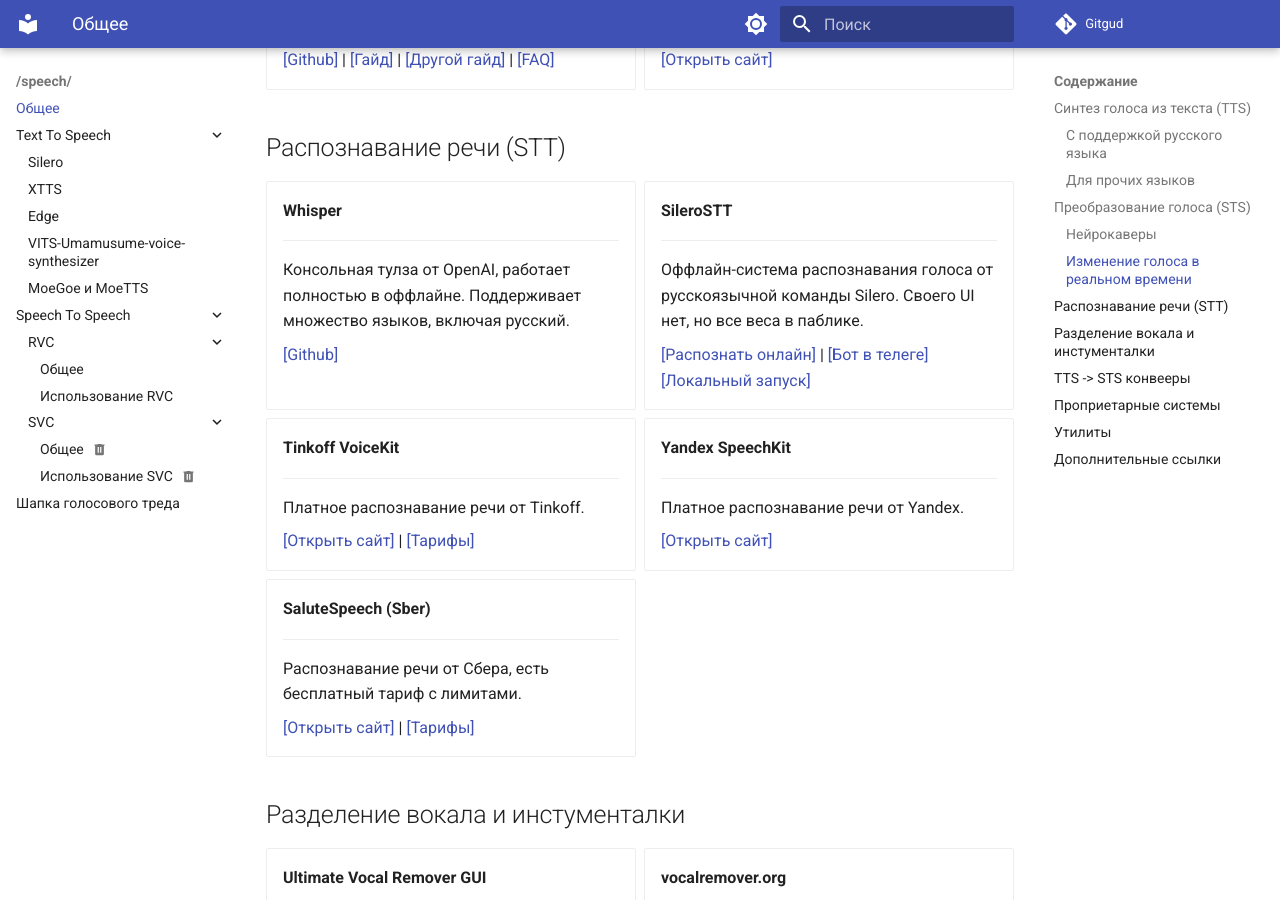
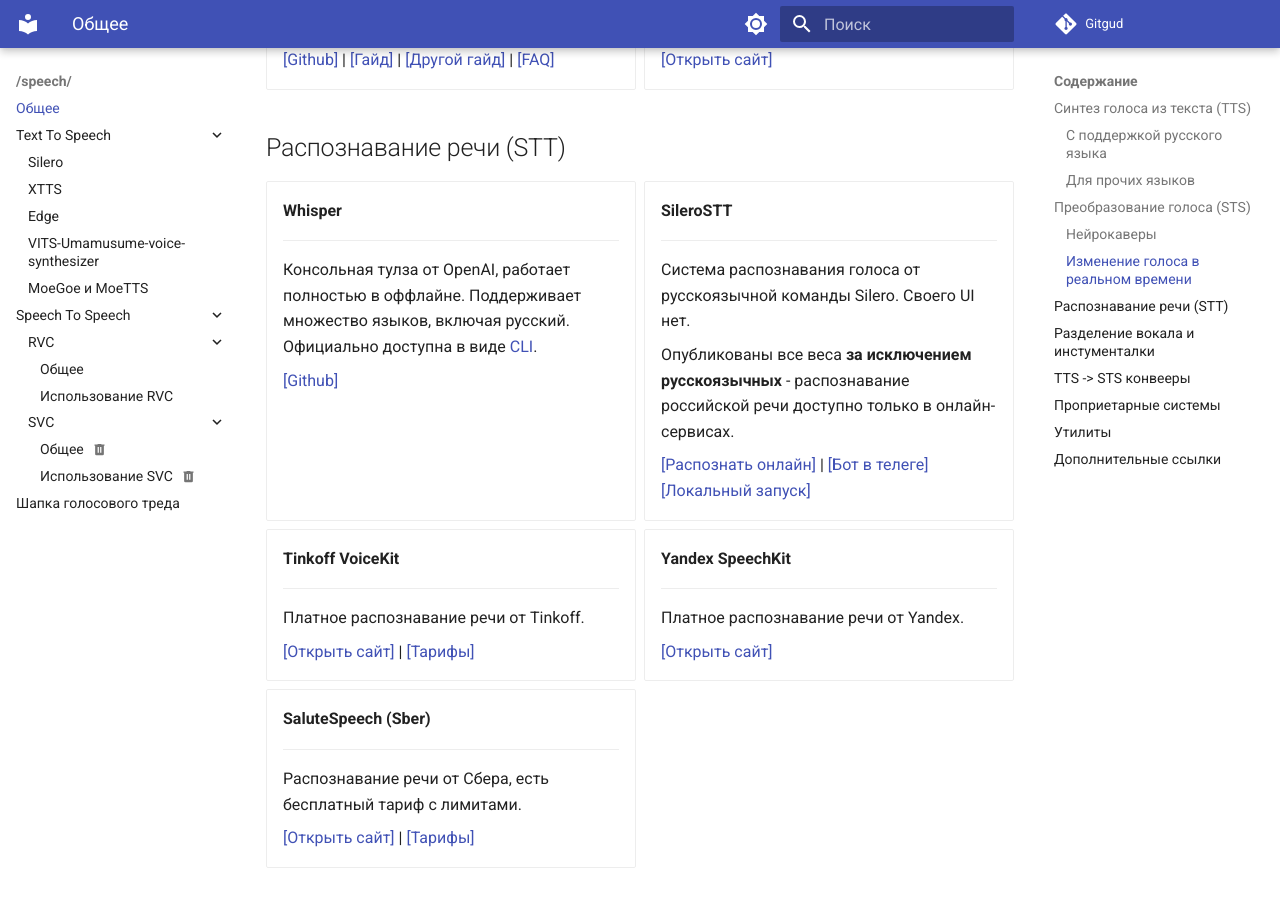
Before and after one commit to 2ch-ai/wiki, an MkDocs documentation site: the page built from docs/speech/index.md, in a window 1280 px wide and 900 px high, scrolled down 2406 px. Built offline with MkDocs 1.6.1 and Material for MkDocs 9.7.7, drawn with Linux system fonts in a browser that asks for light colours.

Commit message:
clarify info about SileroSTT and whisper

```diff
--- a/docs/speech/index.md
+++ b/docs/speech/index.md
@@ -134,7 +134,7 @@
 
     ---
 
-    Консольная тулза от OpenAI, работает полностью в оффлайне. Поддерживает множество языков, включая русский.
+    Консольная тулза от OpenAI, работает полностью в оффлайне. Поддерживает множество языков, включая русский. Официально доступна в виде [CLI](https://github.com/openai/whisper?tab=readme-ov-file#command-line-usage).
 
     [[Github]](https://github.com/openai/whisper)
 
@@ -142,7 +142,9 @@
 
     ---
 
-    Оффлайн-система распознавания голоса от русскоязычной команды Silero. Своего UI нет, но все веса в паблике.
+    Система распознавания голоса от русскоязычной команды Silero. Своего UI нет.
+
+    Опубликованы все веса **за исключением русскоязычных** - распознавание российской речи доступно только в онлайн-сервисах.
 
     [[Распознать онлайн]](https://audio-v-text.silero.ai/) | [[Бот в телеге]](https://t.me/silero_audio_bot)
     [[Локальный запуск]](https://github.com/snakers4/silero-models?tab=readme-ov-file#pytorch)
```
